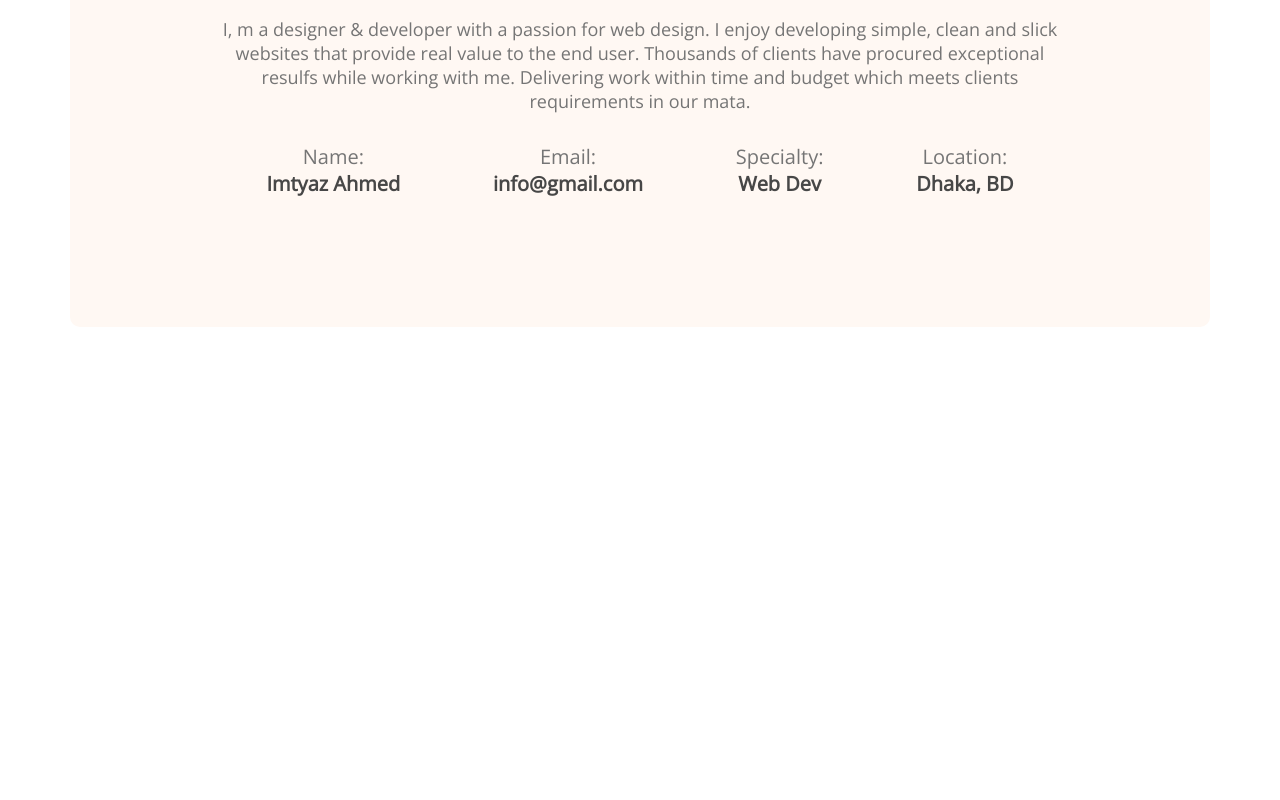
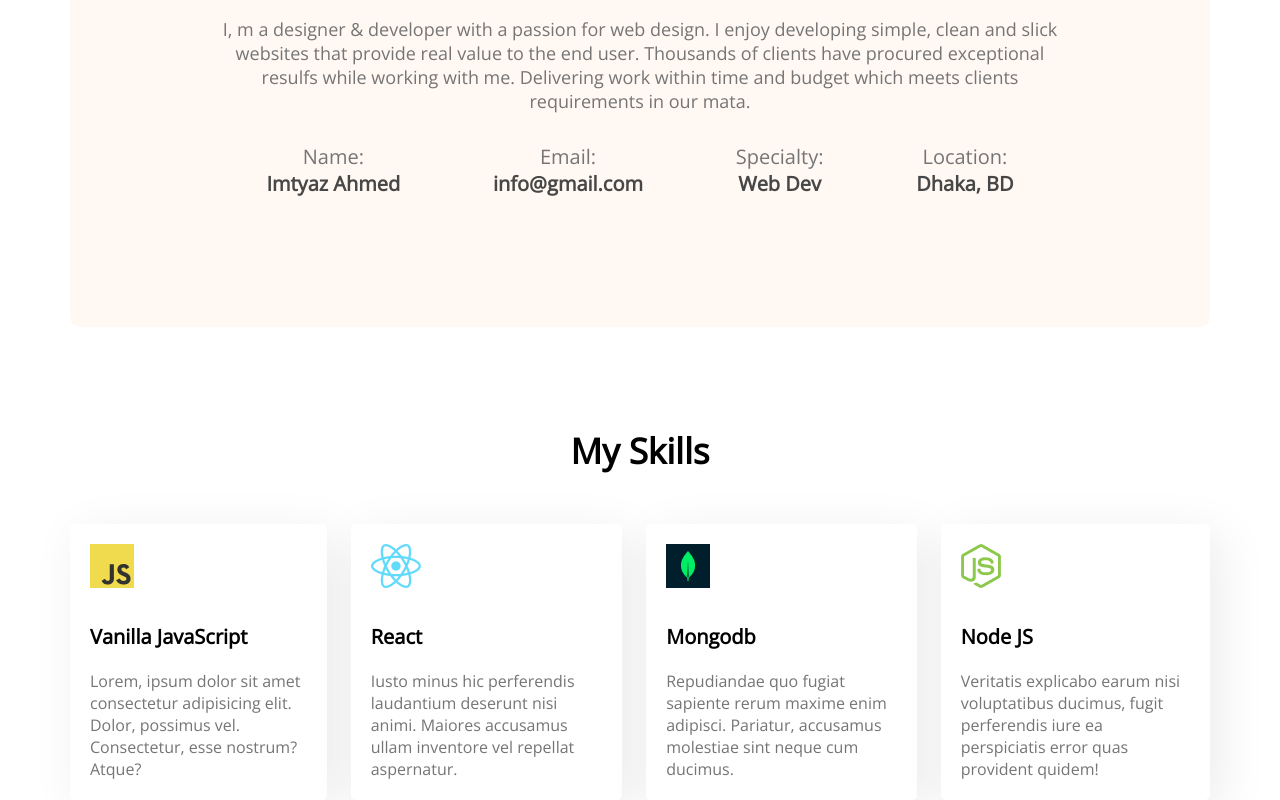
Before and after one commit to imtyaz-17/developer-portfolio, a plain HTML site: page index.html in a window 1280 px wide. Shown: the part 1115-1915 px from the top of the page. Before the commit the page ends 1542 px from the top, so only its background shows below. Drawn offline with nearby package versions, Linux system fonts and the light colour scheme.

Commit message:
skills  part complete

```diff
--- a/css/style.css
+++ b/css/style.css
@@ -117,3 +117,26 @@ section {
     font-size: 20px;
     color: #474747;
 }
+
+.skills-container {
+    display: flex;
+    gap: 24px;
+}
+
+.skill {
+    background: #FFFFFF;
+    box-shadow: 10px 10px 50px rgba(0, 0, 0, 0.08);
+    border-radius: 5px;
+    padding: 20px;
+}
+
+.skill-title {
+    font-weight: 700;
+    font-size: 20px;
+    margin-top: 30px;
+    margin-bottom: 20px;
+}
+
+.skill-description {
+    color: #757575;
+}
--- a/index.html
+++ b/index.html
@@ -66,7 +66,34 @@
         </section>
 
         <section class="what-i-do">
-
+            <h3 class="section-title">My Skills</h3>
+            <!-- .skills-container>.skill*4>img+p.skill-title+p.skill-description>lorem15 -->
+            <div class="skills-container">
+                <div class="skill">
+                    <img src="images/icons/js.png" alt="">
+                    <p class="skill-title">Vanilla JavaScript</p>
+                    <p class="skill-description">Lorem, ipsum dolor sit amet consectetur adipisicing elit. Dolor,
+                        possimus vel. Consectetur, esse nostrum? Atque?</p>
+                </div>
+                <div class="skill">
+                    <img src="images/icons/react.png" alt="">
+                    <p class="skill-title">React</p>
+                    <p class="skill-description">Iusto minus hic perferendis laudantium deserunt nisi animi. Maiores
+                        accusamus ullam inventore vel repellat aspernatur.</p>
+                </div>
+                <div class="skill">
+                    <img src="images/icons/mongo.png" alt="">
+                    <p class="skill-title">Mongodb</p>
+                    <p class="skill-description">Repudiandae quo fugiat sapiente rerum maxime enim adipisci. Pariatur,
+                        accusamus molestiae sint neque cum ducimus.</p>
+                </div>
+                <div class="skill">
+                    <img src="images/icons/nodejs.png" alt="">
+                    <p class="skill-title">Node JS</p>
+                    <p class="skill-description">Veritatis explicabo earum nisi voluptatibus ducimus, fugit perferendis
+                        iure ea perspiciatis error quas provident quidem!</p>
+                </div>
+            </div>
         </section>
     </main>
 </body>
```
